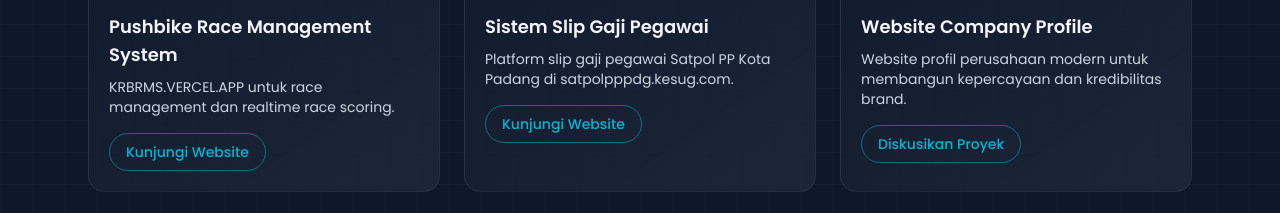
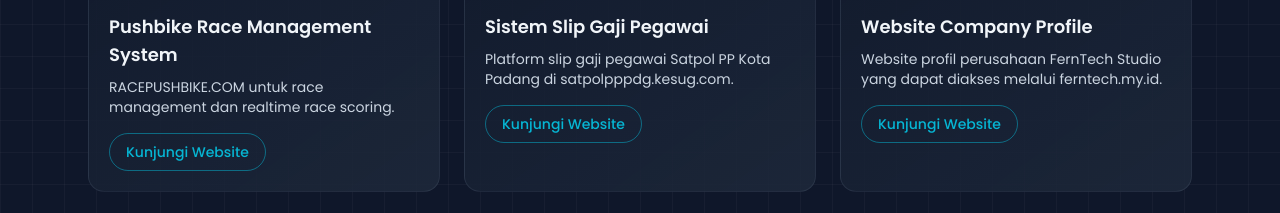
Before and after one commit to ban9coga/FernTech-Studio, a plain HTML site: page index.html in a window 1280 px wide. Shown: the part 2472-2685 px from the top of the page. Drawn offline with nearby package versions, Linux system fonts and the light colour scheme.

Commit message:
Update domain branding and racepushbike links

```diff
--- a/index.html
+++ b/index.html
@@ -4,6 +4,11 @@
     <meta charset="UTF-8" />
     <meta name="viewport" content="width=device-width, initial-scale=1.0" />
     <title>FernTech Studio | Studio Teknologi Digital</title>
+    <meta
+      name="description"
+      content="FernTech Studio membangun website modern, dashboard, dan platform digital untuk bisnis dan startup."
+    />
+    <link rel="canonical" href="https://ferntech.my.id/" />
     <link rel="icon" type="image/png" href="assets/favicon.png" />
     <link rel="preconnect" href="https://fonts.googleapis.com" />
     <link rel="preconnect" href="https://fonts.gstatic.com" crossorigin />
@@ -551,7 +556,7 @@
                           <div class="app-shot dark">
                             <div class="app-browser">
                               <span class="app-browser-dot"></span>
-                              <div class="app-url">krbrms.vercel.app</div>
+                              <div class="app-url">racepushbike.com</div>
                             </div>
                             <div class="app-content">
                               <div class="app-card">
@@ -735,8 +740,8 @@
           <article class="tech-card reveal rounded-2xl p-5 transition hover:scale-[1.02]" style="--delay: 80ms">
             <div class="mb-4 aspect-[16/10] rounded-xl bg-gradient-to-br from-primary/50 via-slate-800 to-accent/40"></div>
             <h3 class="text-lg font-semibold">Pushbike Race Management System</h3>
-            <p class="mt-2 text-sm text-slate-300">KRBRMS.VERCEL.APP untuk race management dan realtime race scoring.</p>
-            <a href="https://krbrms.vercel.app" target="_blank" rel="noopener noreferrer" class="mt-4 inline-flex rounded-full border border-accent/50 px-4 py-2 text-sm font-medium text-accent transition hover:border-accent hover:bg-accent/10 hover:text-white">Kunjungi Website</a>
+            <p class="mt-2 text-sm text-slate-300">RACEPUSHBIKE.COM untuk race management dan realtime race scoring.</p>
+            <a href="https://racepushbike.com" target="_blank" rel="noopener noreferrer" class="mt-4 inline-flex rounded-full border border-accent/50 px-4 py-2 text-sm font-medium text-accent transition hover:border-accent hover:bg-accent/10 hover:text-white">Kunjungi Website</a>
           </article>
           <article class="tech-card reveal rounded-2xl p-5 transition hover:scale-[1.02]" style="--delay: 160ms">
             <div class="mb-4 aspect-[16/10] rounded-xl bg-gradient-to-br from-accent/40 via-slate-800 to-primary/40"></div>
@@ -747,8 +752,8 @@
           <article class="tech-card reveal rounded-2xl p-5 transition hover:scale-[1.02]" style="--delay: 240ms">
             <div class="mb-4 aspect-[16/10] rounded-xl bg-gradient-to-br from-primary/40 via-slate-800 to-accent/50"></div>
             <h3 class="text-lg font-semibold">Website Company Profile</h3>
-            <p class="mt-2 text-sm text-slate-300">Website profil perusahaan modern untuk membangun kepercayaan dan kredibilitas brand.</p>
-            <a href="#contact" class="mt-4 inline-flex rounded-full border border-accent/50 px-4 py-2 text-sm font-medium text-accent transition hover:border-accent hover:bg-accent/10 hover:text-white">Diskusikan Proyek</a>
+            <p class="mt-2 text-sm text-slate-300">Website profil perusahaan FernTech Studio yang dapat diakses melalui ferntech.my.id.</p>
+            <a href="https://ferntech.my.id" target="_blank" rel="noopener noreferrer" class="mt-4 inline-flex rounded-full border border-accent/50 px-4 py-2 text-sm font-medium text-accent transition hover:border-accent hover:bg-accent/10 hover:text-white">Kunjungi Website</a>
           </article>
         </div>
       </section>
@@ -782,7 +787,7 @@
           <div class="reveal">
             <p class="text-sm uppercase tracking-[0.3em] text-accent/80">Tentang</p>
             <h2 class="mt-3 text-3xl font-semibold">Dibuat untuk tim modern</h2>
-            <p class="mt-5 text-slate-300">FernTech Studio adalah studio pengembangan digital yang fokus membangun solusi web modern, skalabel, dan berperforma tinggi untuk startup, organisasi, dan event.</p>
+            <p class="mt-5 text-slate-300">FernTech Studio adalah studio pengembangan digital yang fokus membangun solusi website modern, dashboard, dan platform digital untuk bisnis dan startup.</p>
             <div class="mt-8 flex flex-wrap gap-4">
               <div class="rounded-2xl border border-slate-700/60 px-5 py-3"><p class="text-sm text-slate-400">Strategi hingga rilis</p><p class="text-lg font-semibold text-white">Layanan lengkap</p></div>
               <div class="rounded-2xl border border-slate-700/60 px-5 py-3"><p class="text-sm text-slate-400">Desain & pengembangan</p><p class="text-lg font-semibold text-white">Tim internal</p></div>
@@ -824,6 +829,7 @@
             <h2 class="mt-3 text-3xl font-semibold">Mari bicara tentang pertumbuhan</h2>
             <p class="mt-4 text-slate-300">Kirim detail proyek Anda dan kami akan merespons dalam 24 jam.</p>
             <div class="mt-8 space-y-4 text-sm text-slate-300">
+              <div class="flex items-center gap-3"><span class="flex h-9 w-9 items-center justify-center rounded-full bg-accent/20 text-accent">W</span>Website: <a href="https://ferntech.my.id" target="_blank" rel="noopener noreferrer" class="text-accent transition hover:text-white">ferntech.my.id</a></div>
               <div class="flex items-center gap-3"><span class="flex h-9 w-9 items-center justify-center rounded-full bg-primary/20 text-primary">@</span>Email: yogafernandes42@gmail.com</div>
               <div class="flex items-center gap-3"><span class="flex h-9 w-9 items-center justify-center rounded-full bg-accent/20 text-accent">#</span>Instagram : @yogafernands</div>
               <div class="flex items-center gap-3"><span class="flex h-9 w-9 items-center justify-center rounded-full bg-primary/20 text-primary">*</span>Lokasi: Kota Padang Indonesia</div>
@@ -858,6 +864,7 @@
             <img src="assets/ferntech-topbar.png" alt="FernTech Studio" class="h-10 w-auto" />
           </div>
           <p class="mt-4 text-sm text-slate-400">Produk digital futuristik untuk tim yang ambisius.</p>
+          <a href="https://ferntech.my.id" target="_blank" rel="noopener noreferrer" class="mt-3 inline-flex text-sm text-accent transition hover:text-white">ferntech.my.id</a>
         </div>
         <div>
           <h4 class="text-sm font-semibold text-white">Tautan Cepat</h4>
```
